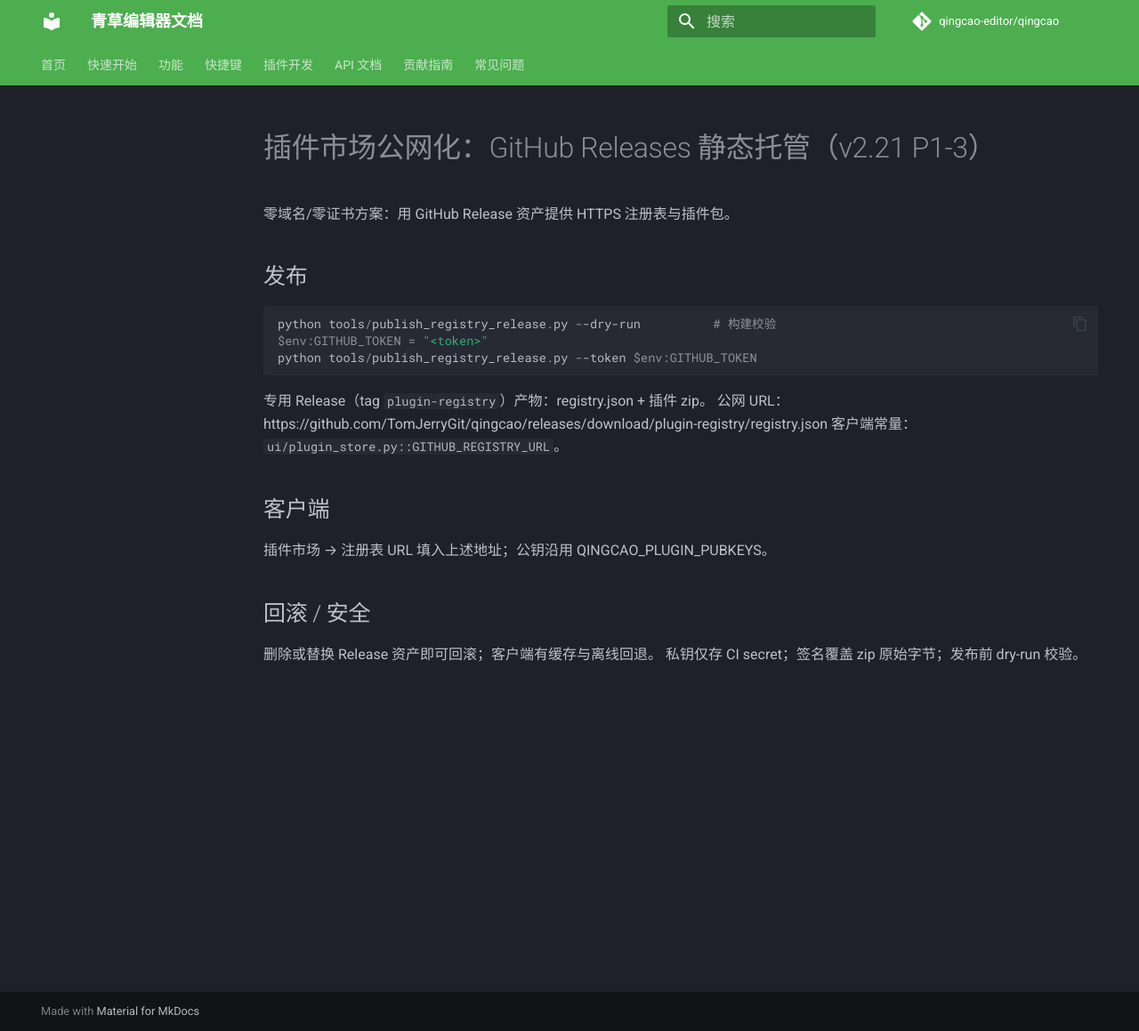
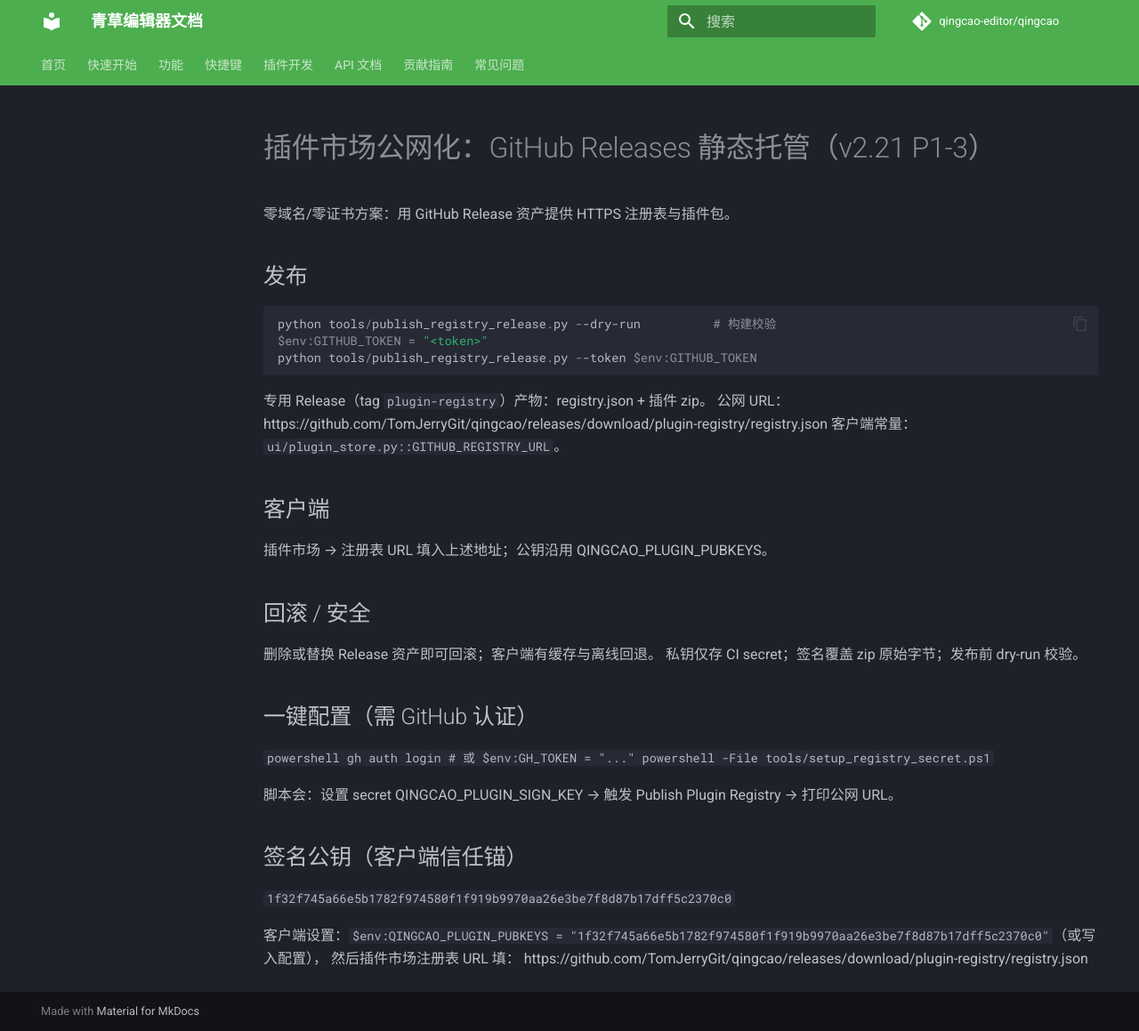
Before and after one commit to TomJerryGit/qingcao, an MkDocs documentation site: the page built from docs/plugin_registry_github_releases.md, in a window 1280 px wide and 1159 px high. Shown: the whole window at 89% size. Built offline with MkDocs 1.6.1 and Material for MkDocs 9.7.7, drawn with Linux system fonts in a browser that asks for light colours; comment, search, counter and statistics services are not loaded.

Commit message:
feat(v2.21): 市场公网化准备（签名密钥/一键 secret 脚本/公钥文档）

```diff
--- a/docs/plugin_registry_github_releases.md
+++ b/docs/plugin_registry_github_releases.md
@@ -18,3 +18,22 @@
 ## 回滚 / 安全
 删除或替换 Release 资产即可回滚；客户端有缓存与离线回退。
 私钥仅存 CI secret；签名覆盖 zip 原始字节；发布前 dry-run 校验。
+
+## 一键配置（需 GitHub 认证）
+
+`powershell
+gh auth login                       # 或 $env:GH_TOKEN = "..."
+powershell -File tools/setup_registry_secret.ps1
+`
+
+脚本会：设置 secret QINGCAO_PLUGIN_SIGN_KEY → 触发 Publish Plugin Registry → 打印公网 URL。
+
+## 签名公钥（客户端信任锚）
+
+`
+1f32f745a66e5b1782f974580f1f919b9970aa26e3be7f8d87b17dff5c2370c0
+`
+
+客户端设置：` $env:QINGCAO_PLUGIN_PUBKEYS = "1f32f745a66e5b1782f974580f1f919b9970aa26e3be7f8d87b17dff5c2370c0" `（或写入配置），
+然后插件市场注册表 URL 填：
+https://github.com/TomJerryGit/qingcao/releases/download/plugin-registry/registry.json
```
Also changed, not shown: CHANGELOG.md (+90 -0 lines).
